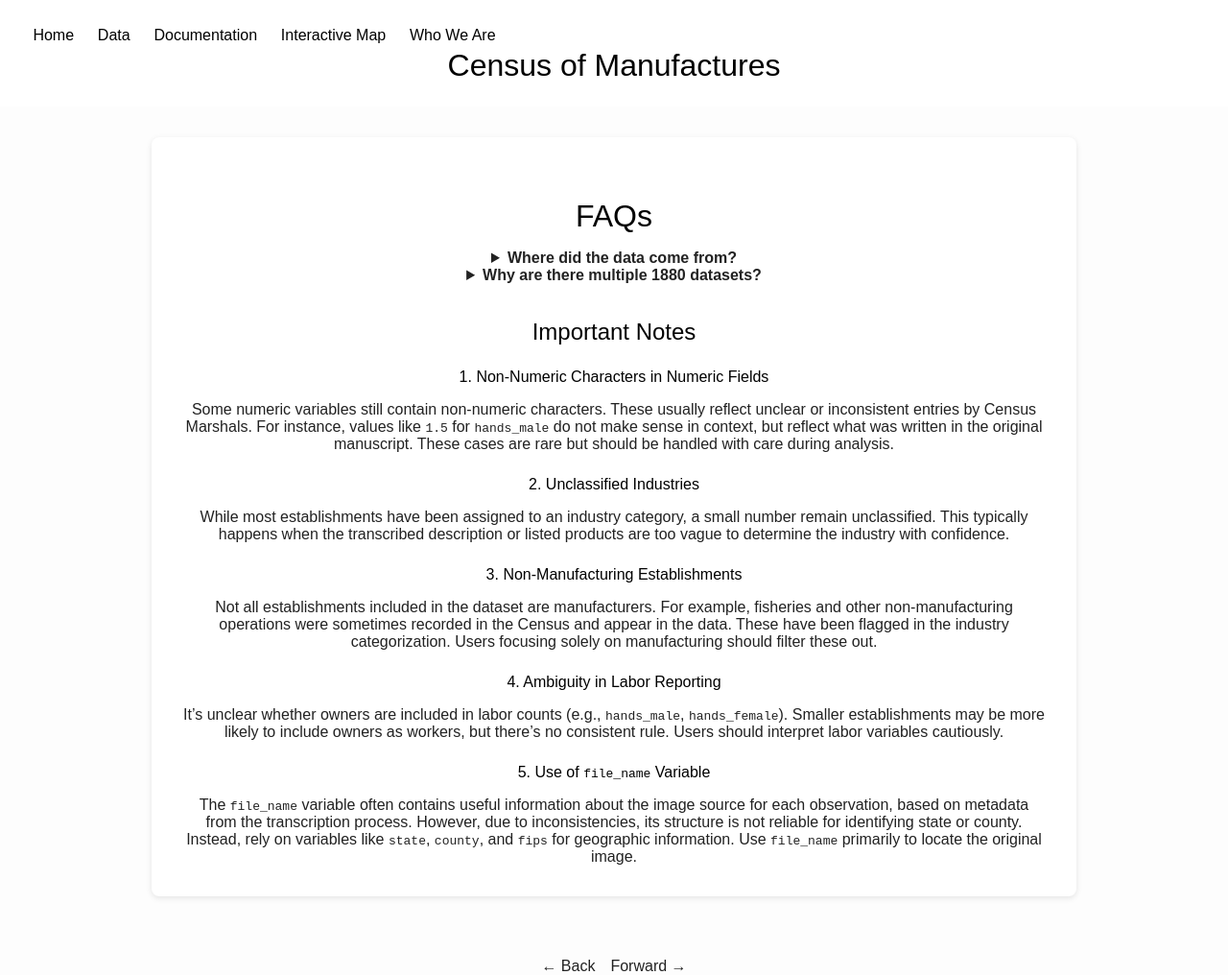
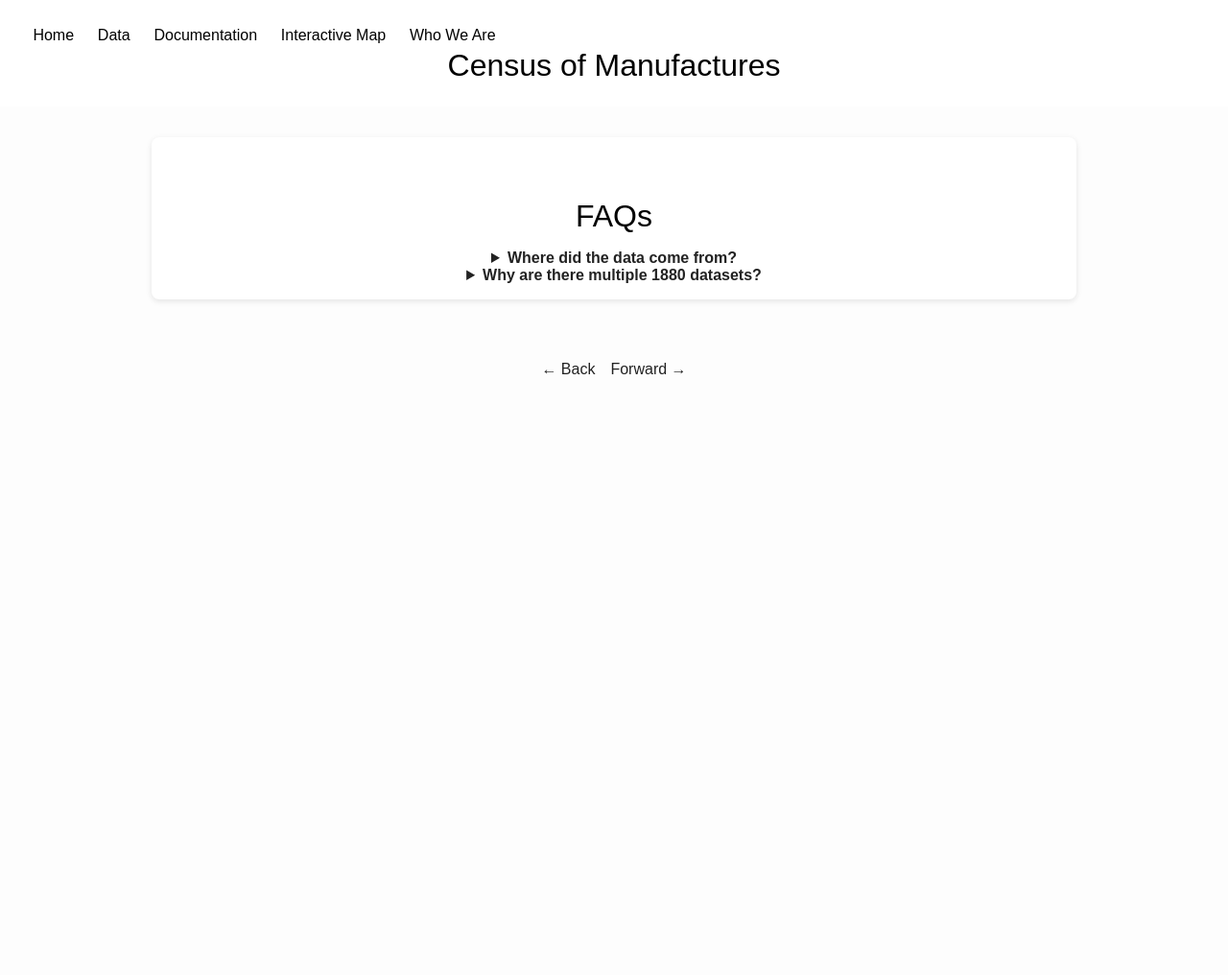
Before and after one commit to allen-otterstrom/CMF_data, a Jekyll site: the page built from faqs.md, in a window 1280 px wide. Shown: the whole page at 96% size. Built offline with Jekyll 4.4.1, drawn with Linux system fonts in a browser that asks for light colours; after the commit the page ends 900 px from its top, so only the background shows below that.

Commit message:
Update faqs.md

```diff
--- a/faqs.md
+++ b/faqs.md
@@ -17,25 +17,3 @@ hide_back: true
   <summary><strong>Why are there multiple 1880 datasets?</strong></summary>
   Establishments in 1850–1870 were all canvassed using the same questionnaire, although the exact questions varied by decade. In 1880, the Census of Manufactures was split into three parts, a general schedule, a "special agent" schedule, and a "special" schedule. Many types of firms were included in the general schedule and were given a questionnaire similar to those of decades past. Certain firms in industries deemed important were included in the "special agent" schedule, where someone knowledgeable about the particular industry performed the enumeration with a specially tailored set of questions. A third set of establishments appeared on the "special" schedule. These establishments also belonged to industries considered important and were canvassed with specific questions, but normal Marshals were used instead of experts. There are twelve industries that fall into this category, and thus 12 slightly different sets of questions.
 </details>
-
-## Important Notes
-
-#### 1. Non-Numeric Characters in Numeric Fields
-
-Some numeric variables still contain non-numeric characters. These usually reflect unclear or inconsistent entries by Census Marshals. For instance, values like `1.5` for `hands_male` do not make sense in context, but reflect what was written in the original manuscript. These cases are rare but should be handled with care during analysis.
-
-#### 2. Unclassified Industries
-
-While most establishments have been assigned to an industry category, a small number remain unclassified. This typically happens when the transcribed description or listed products are too vague to determine the industry with confidence.
-
-#### 3. Non-Manufacturing Establishments
-
-Not all establishments included in the dataset are manufacturers. For example, fisheries and other non-manufacturing operations were sometimes recorded in the Census and appear in the data. These have been flagged in the industry categorization. Users focusing solely on manufacturing should filter these out.
-
-#### 4. Ambiguity in Labor Reporting
-
-It’s unclear whether owners are included in labor counts (e.g., `hands_male`, `hands_female`). Smaller establishments may be more likely to include owners as workers, but there's no consistent rule. Users should interpret labor variables cautiously.
-
-#### 5. Use of `file_name` Variable
-
-The `file_name` variable often contains useful information about the image source for each observation, based on metadata from the transcription process. However, due to inconsistencies, its structure is not reliable for identifying state or county. Instead, rely on variables like `state`, `county`, and `fips` for geographic information. Use `file_name` primarily to locate the original image.
```
